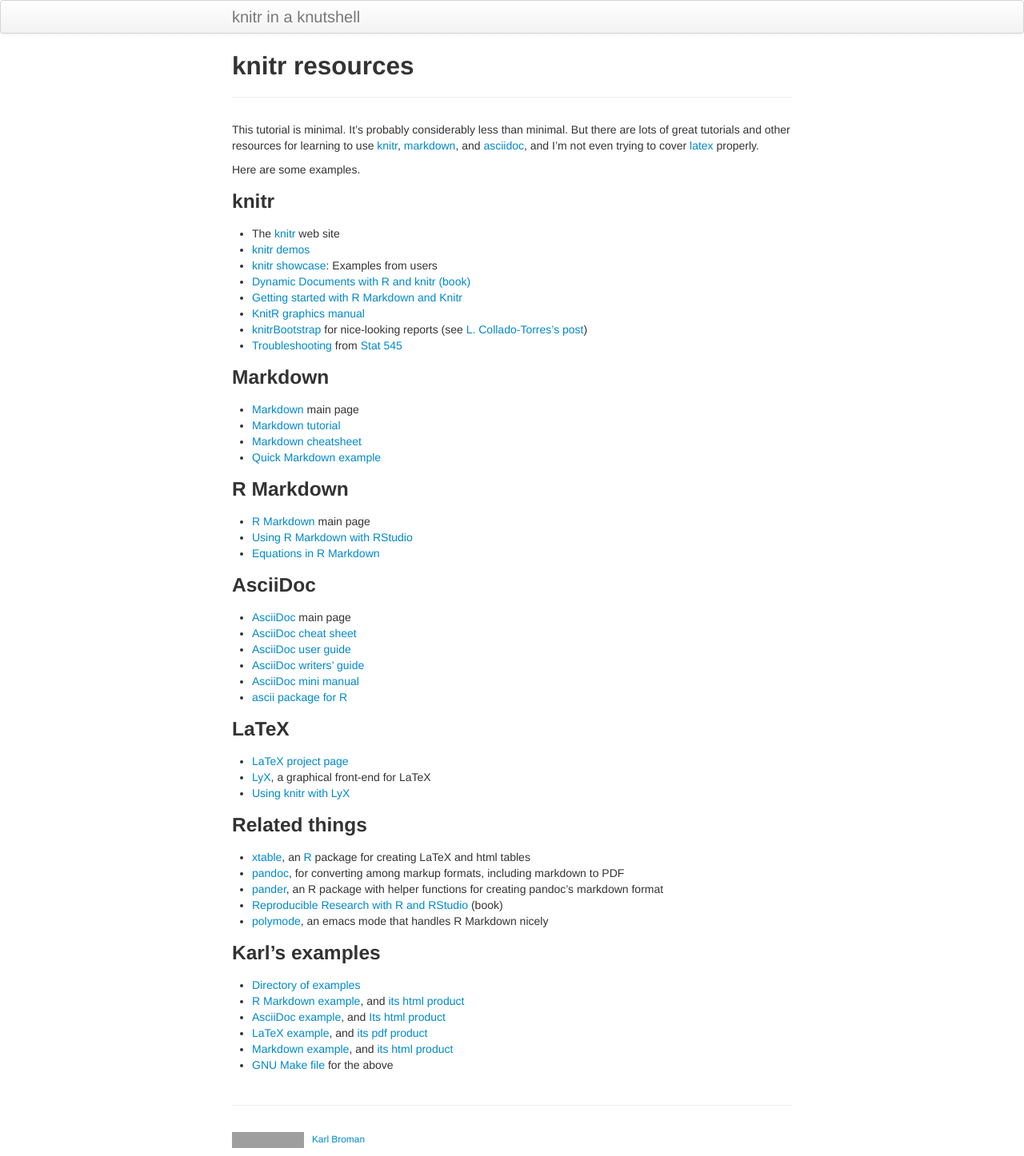
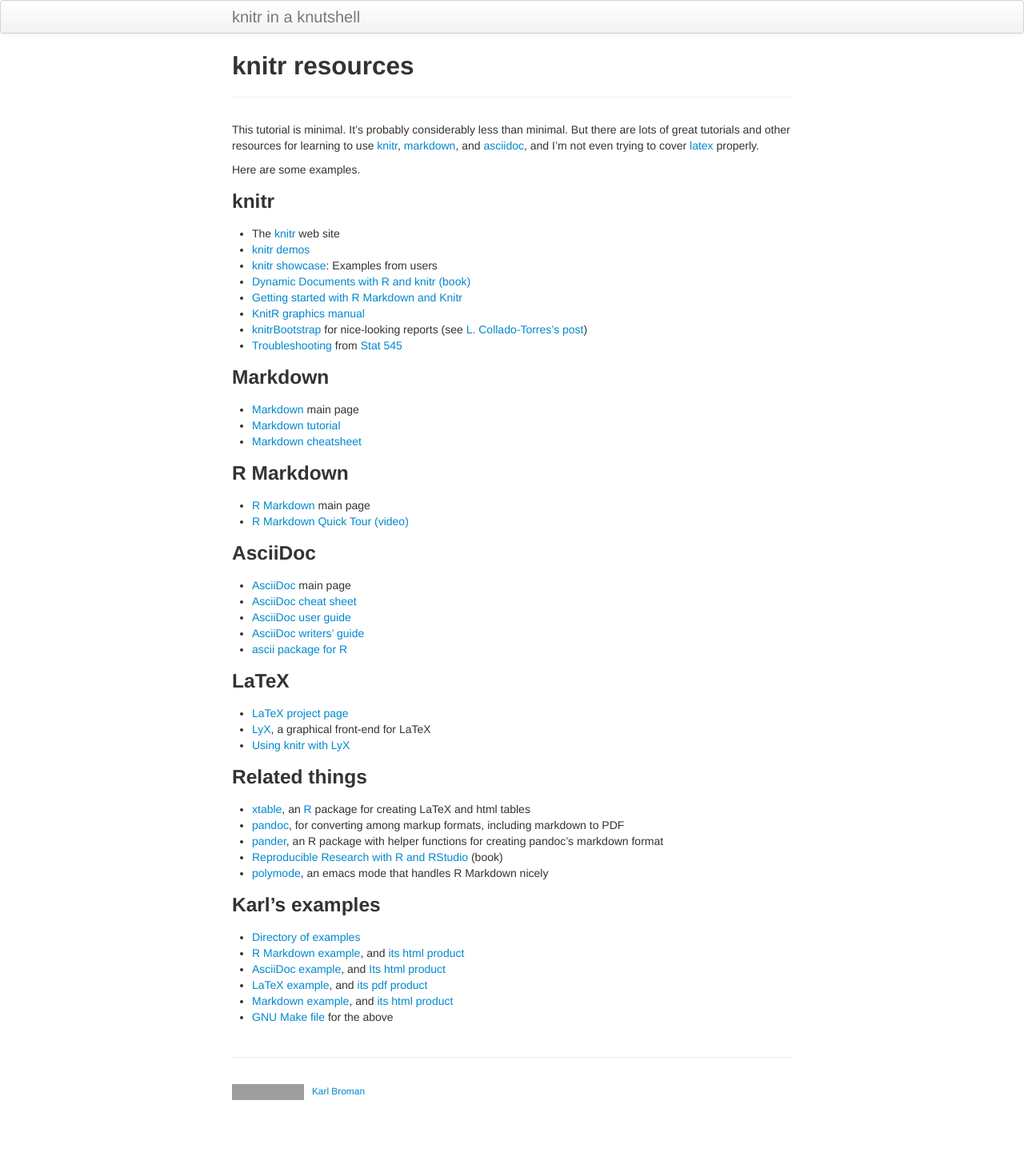
Before and after one commit to kbroman/knitr_knutshell, a Jekyll site: the page built from pages/resources.md, in a window 1280 px wide. Shown: the whole page at 80% size. Built offline with Jekyll 4.4.1, drawn with Linux system fonts in a browser that asks for light colours; after the commit the page ends 1386 px from its top, so only the background shows below that; grey boxes are pictures that could not be loaded.

Commit message:
Fix (and delete) some links in pages/resources

```diff
--- a/pages/resources.md
+++ b/pages/resources.md
@@ -31,13 +31,11 @@
 - [Markdown](http://daringfireball.net/projects/markdown/) main page
 - [Markdown tutorial](http://www.markdowntutorial.com/)
 - [Markdown cheatsheet](https://github.com/adam-p/markdown-here/wiki/Markdown-Cheatsheet)
-- [Quick Markdown example](http://www.unexpected-vortices.com/sw/gouda/quick-markdown-example.html)
 
 ### R Markdown
 
-- [R Markdown](http://www.rstudio.com/ide/docs/r_markdown) main page
-- [Using R Markdown with RStudio](http://www.rstudio.com/ide/docs/authoring/using_markdown)
-- [Equations in R Markdown](http://www.rstudio.com/ide/docs/authoring/using_markdown_equations)
+- [R Markdown](http://rmarkdown.rstudio.com/) main page
+- [R Markdown Quick Tour (video)](http://rmarkdown.rstudio.com/authoring_quick_tour.html)
 
 ### AsciiDoc
 
@@ -45,7 +43,6 @@
 - [AsciiDoc cheat sheet](http://powerman.name/doc/asciidoc)
 - [AsciiDoc user guide](http://www.methods.co.nz/asciidoc/userguide.html)
 - [AsciiDoc writers' guide](http://asciidoctor.org/docs/asciidoc-writers-guide/)
-- [AsciiDoc mini manual](http://www.csc.kth.se/~akozlov/asciidoc-mini.html)
 - [ascii package for R](http://eusebe.github.io/ascii/)
 
 ### LaTeX
```
